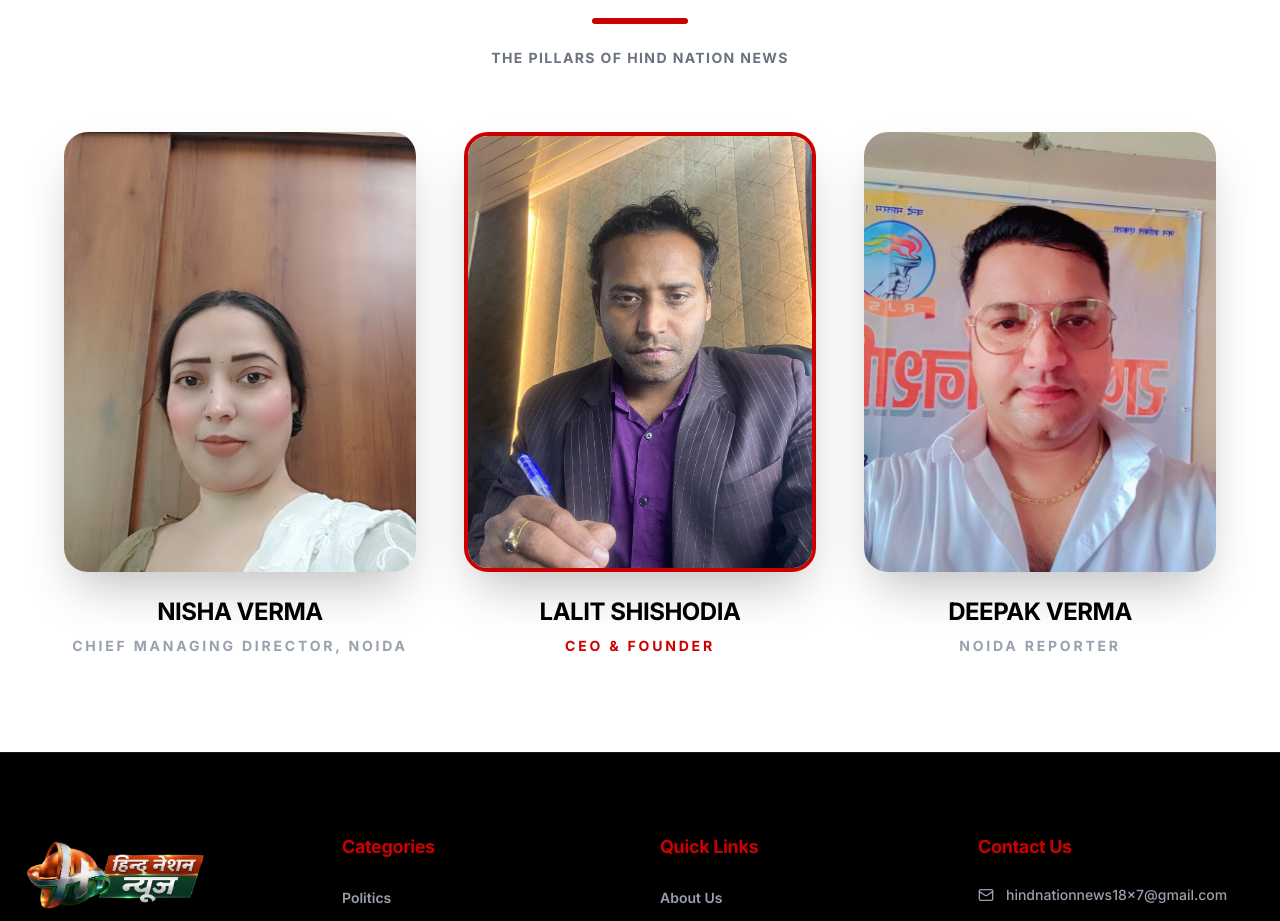
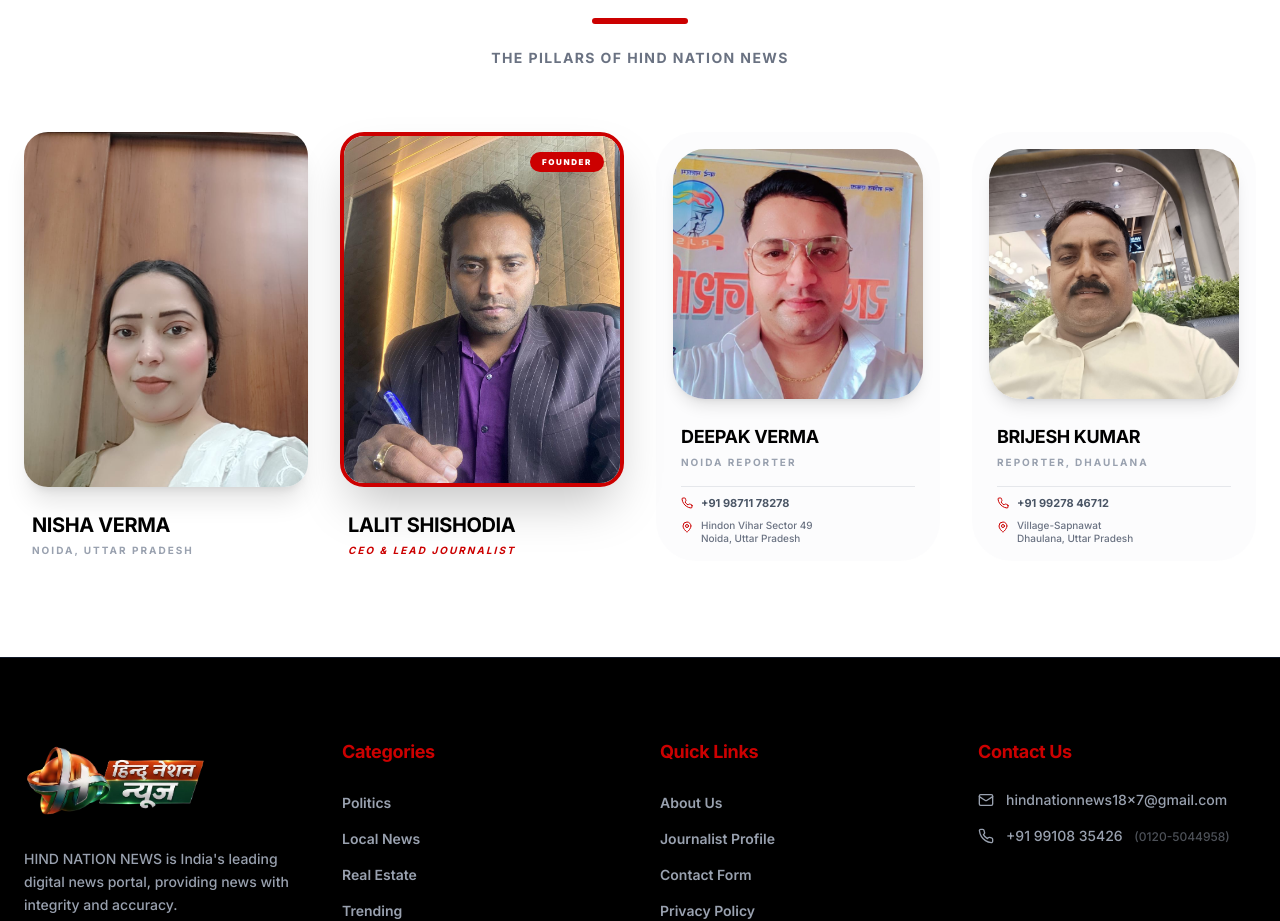
Before and after one commit to jsr-ashish-panwar/hindnationnews, a Next.js app: page /journalist in a window 1280 px wide. Shown: the part 1400-2321 px from the top of the page. Built offline with nearby package versions, Linux system fonts and the light colour scheme.

Commit message:
Expand HNN Team section with Brijesh Kumar and contact details

```diff
--- a/src/app/journalist/page.tsx
+++ b/src/app/journalist/page.tsx
@@ -1,5 +1,5 @@
 import React from 'react';
-import { Youtube, Instagram, Twitter } from 'lucide-react';
+import { Youtube, Instagram, Twitter, Phone, MapPin } from 'lucide-react';
 
 const recentArticles = [
   {
@@ -85,52 +85,92 @@ export default function JournalistPage() {
             <p className="mt-6 text-gray-500 font-bold uppercase tracking-widest text-sm">The pillars of Hind Nation News</p>
           </div>
 
-          <div className="grid grid-cols-1 md:grid-cols-3 gap-12 max-w-6xl mx-auto">
+          <div className="grid grid-cols-1 md:grid-cols-2 lg:grid-cols-4 gap-8 max-w-7xl mx-auto">
             {/* Nisha Verma */}
-            <div className="group space-y-6 text-center">
-              <div className="relative aspect-[4/5] overflow-hidden rounded-3xl shadow-2xl transition-all duration-500 group-hover:-translate-y-2">
-                <div className="absolute inset-0 bg-primary/20 opacity-0 group-hover:opacity-100 transition-opacity z-10"></div>
+            <div className="group space-y-6">
+              <div className="relative aspect-[4/5] overflow-hidden rounded-3xl shadow-xl transition-all duration-500 group-hover:-translate-y-2">
                 <img
                   src="/nishaverma.jpeg"
                   alt="Nisha Verma"
                   className="w-full h-full object-cover transition-transform duration-700 group-hover:scale-110"
                 />
+                <div className="absolute inset-0 bg-gradient-to-t from-black/80 via-transparent to-transparent opacity-0 group-hover:opacity-100 transition-opacity flex items-end p-6">
+                   <p className="text-white font-bold text-xs uppercase tracking-widest">Chief Managing Director</p>
                 </div>
-              <div>
-                <h3 className="text-2xl font-black uppercase tracking-tight text-black group-hover:text-primary transition-colors">Nisha Verma</h3>
-                <p className="text-sm font-bold text-gray-400 uppercase tracking-[0.2em] mt-2">Chief Managing Director, Noida</p>
+              </div>
+              <div className="px-2">
+                <h3 className="text-xl font-black uppercase tracking-tight text-black group-hover:text-primary transition-colors">Nisha Verma</h3>
+                <p className="text-[10px] font-bold text-gray-400 uppercase tracking-[0.2em] mt-1">Noida, Uttar Pradesh</p>
               </div>
             </div>
 
-            {/* Lalit Shishodia */}
-            <div className="group space-y-6 text-center">
+            {/* Lalit Shishodia - Featured Card */}
+            <div className="group space-y-6">
               <div className="relative aspect-[4/5] overflow-hidden rounded-3xl shadow-2xl transition-all duration-500 group-hover:-translate-y-2 border-4 border-primary">
-                <div className="absolute inset-0 bg-primary/20 opacity-0 group-hover:opacity-100 transition-opacity z-10"></div>
                 <img
                   src="/lalitsh.jpeg"
                   alt="Lalit Shishodia"
                   className="w-full h-full object-cover transition-transform duration-700 group-hover:scale-110"
                 />
+                <div className="absolute top-4 right-4 bg-primary text-white text-[8px] font-black px-3 py-1 rounded-full uppercase tracking-[0.2em] shadow-xl">Founder</div>
               </div>
-              <div>
-                <h3 className="text-2xl font-black uppercase tracking-tight text-black group-hover:text-primary transition-colors">Lalit Shishodia</h3>
-                <p className="text-sm font-bold text-primary uppercase tracking-[0.2em] mt-2">CEO & Founder</p>
+              <div className="px-2">
+                <h3 className="text-xl font-black uppercase tracking-tight text-black group-hover:text-primary transition-colors">Lalit Shishodia</h3>
+                <p className="text-[10px] font-bold text-primary uppercase tracking-[0.2em] mt-1 italic">CEO & Lead Journalist</p>
               </div>
             </div>
 
             {/* Deepak Verma */}
-            <div className="group space-y-6 text-center">
-              <div className="relative aspect-[4/5] overflow-hidden rounded-3xl shadow-2xl transition-all duration-500 group-hover:-translate-y-2">
-                <div className="absolute inset-0 bg-primary/20 opacity-0 group-hover:opacity-100 transition-opacity z-10"></div>
+            <div className="group space-y-6 bg-gray-50/50 p-4 rounded-[2.5rem] border border-transparent hover:border-primary/20 transition-all">
+              <div className="relative aspect-square overflow-hidden rounded-[2rem] shadow-lg transition-all duration-500 group-hover:rotate-1">
                 <img
                   src="/deepakverma.jpeg"
                   alt="Deepak Verma"
                   className="w-full h-full object-cover transition-transform duration-700 group-hover:scale-110"
                 />
               </div>
+              <div className="space-y-4 px-2">
                 <div>
-                <h3 className="text-2xl font-black uppercase tracking-tight text-black group-hover:text-primary transition-colors">Deepak Verma</h3>
-                <p className="text-sm font-bold text-gray-400 uppercase tracking-[0.2em] mt-2">Noida Reporter</p>
+                  <h3 className="text-lg font-black uppercase tracking-tight text-black group-hover:text-primary transition-colors">Deepak Verma</h3>
+                  <p className="text-[10px] font-bold text-gray-400 uppercase tracking-[0.2em] mt-1">Noida Reporter</p>
+                </div>
+                <div className="space-y-2 pt-2 border-t border-gray-200">
+                    <div className="flex items-center text-[11px] font-bold text-gray-600">
+                        <Phone className="w-3 h-3 mr-2 text-primary" />
+                        <span>+91 98711 78278</span>
+                    </div>
+                    <div className="flex items-start text-[10px] font-medium text-gray-500 leading-tight">
+                        <MapPin className="w-3 h-3 mr-2 text-primary shrink-0 mt-0.5" />
+                        <span>Hindon Vihar Sector 49<br/>Noida, Uttar Pradesh</span>
+                    </div>
+                </div>
+              </div>
+            </div>
+
+            {/* Brijesh Kumar */}
+            <div className="group space-y-6 bg-gray-50/50 p-4 rounded-[2.5rem] border border-transparent hover:border-primary/20 transition-all">
+              <div className="relative aspect-square overflow-hidden rounded-[2rem] shadow-lg transition-all duration-500 group-hover:-rotate-1">
+                <img
+                  src="/brijesh.jpeg"
+                  alt="Brijesh Kumar"
+                  className="w-full h-full object-cover transition-transform duration-700 group-hover:scale-110"
+                />
+              </div>
+              <div className="space-y-4 px-2">
+                <div>
+                  <h3 className="text-lg font-black uppercase tracking-tight text-black group-hover:text-primary transition-colors">Brijesh Kumar</h3>
+                  <p className="text-[10px] font-bold text-gray-400 uppercase tracking-[0.2em] mt-1">Reporter, Dhaulana</p>
+                </div>
+                <div className="space-y-2 pt-2 border-t border-gray-200">
+                    <div className="flex items-center text-[11px] font-bold text-gray-600">
+                        <Phone className="w-3 h-3 mr-2 text-primary" />
+                        <span>+91 99278 46712</span>
+                    </div>
+                    <div className="flex items-start text-[10px] font-medium text-gray-500 leading-tight">
+                        <MapPin className="w-3 h-3 mr-2 text-primary shrink-0 mt-0.5" />
+                        <span>Village-Sapnawat<br/>Dhaulana, Uttar Pradesh</span>
+                    </div>
+                </div>
               </div>
             </div>
           </div>
```
Also changed, not shown: public/brijesh.jpeg (added). Lines whose indentation alone changed are shown as unchanged.
